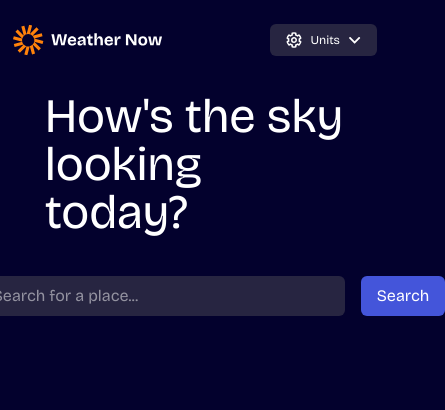
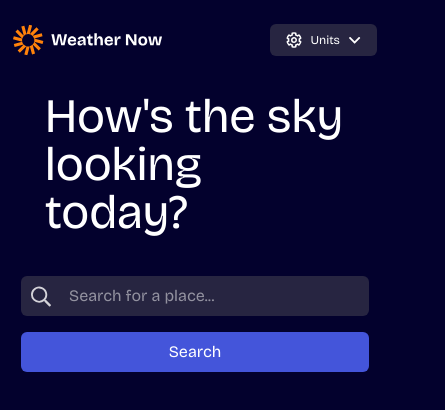
Before and after one commit to nickonyi/Weather-App-main, a React (Vite) app: page / in a window 390 px wide. Shown: the top 410 px of the page, 445 px wide, since content can reach past the window. Built offline with nearby package versions, Linux system fonts and the light colour scheme.

Commit message:
feat: update SearchBox styles for improved layout and responsiveness

```diff
--- a/src/components/searchBox.jsx
+++ b/src/components/searchBox.jsx
@@ -62,7 +62,7 @@ function SearchBox({ setWeather, setLoading, units }) {
       <p className="searchbox-text w-fit text-5xl px-6 lg:px-0">
         How's the sky looking today?
       </p>
-      <div className="search-box-input-container lg:w-fit flex gap-4">
+      <div className="search-box-input-container w-64 lg:w-fit flex flex-col lg:flex-row gap-4">
         <input
           type="text"
           id="search-input"
--- a/src/styles/App.scss
+++ b/src/styles/App.scss
@@ -159,4 +159,10 @@ body {
     width: 150px;
     height: 150px;
   }
+  #search-input {
+    width: 100%;
+  }
+  .search-box-input-container {
+    width: 100%;
+  }
 }
```
